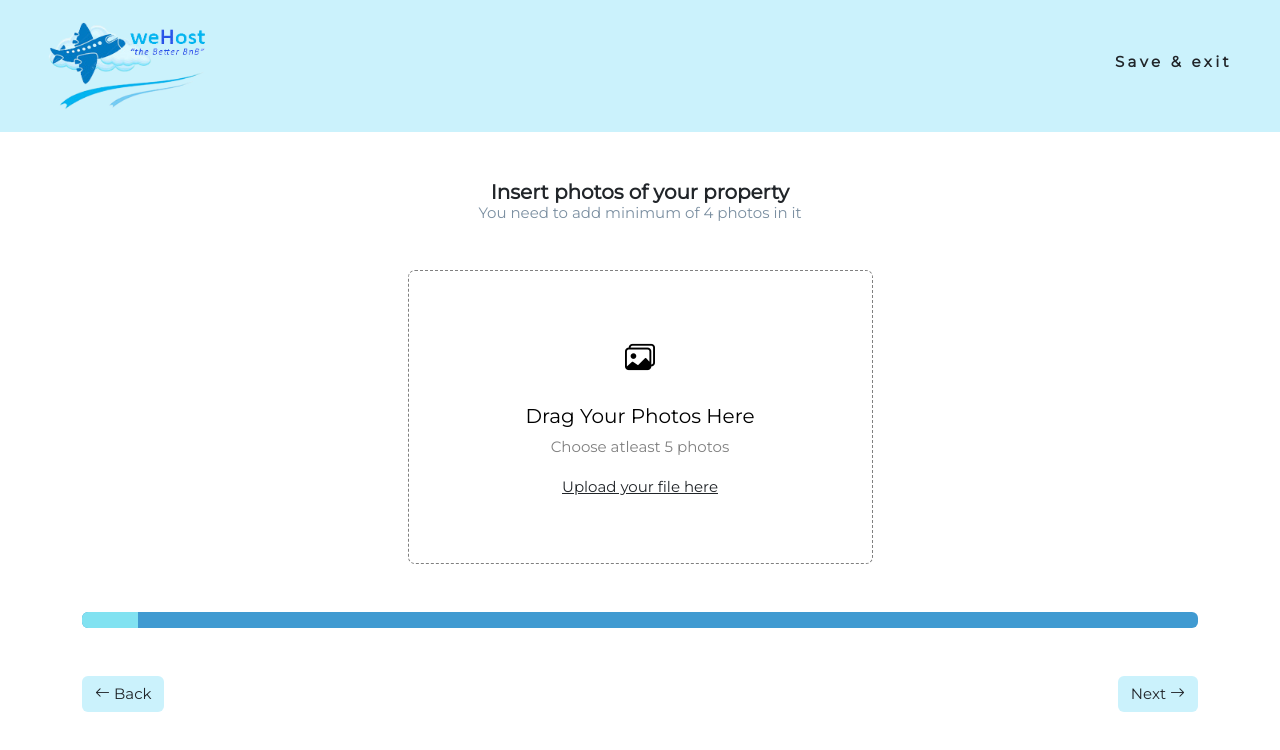
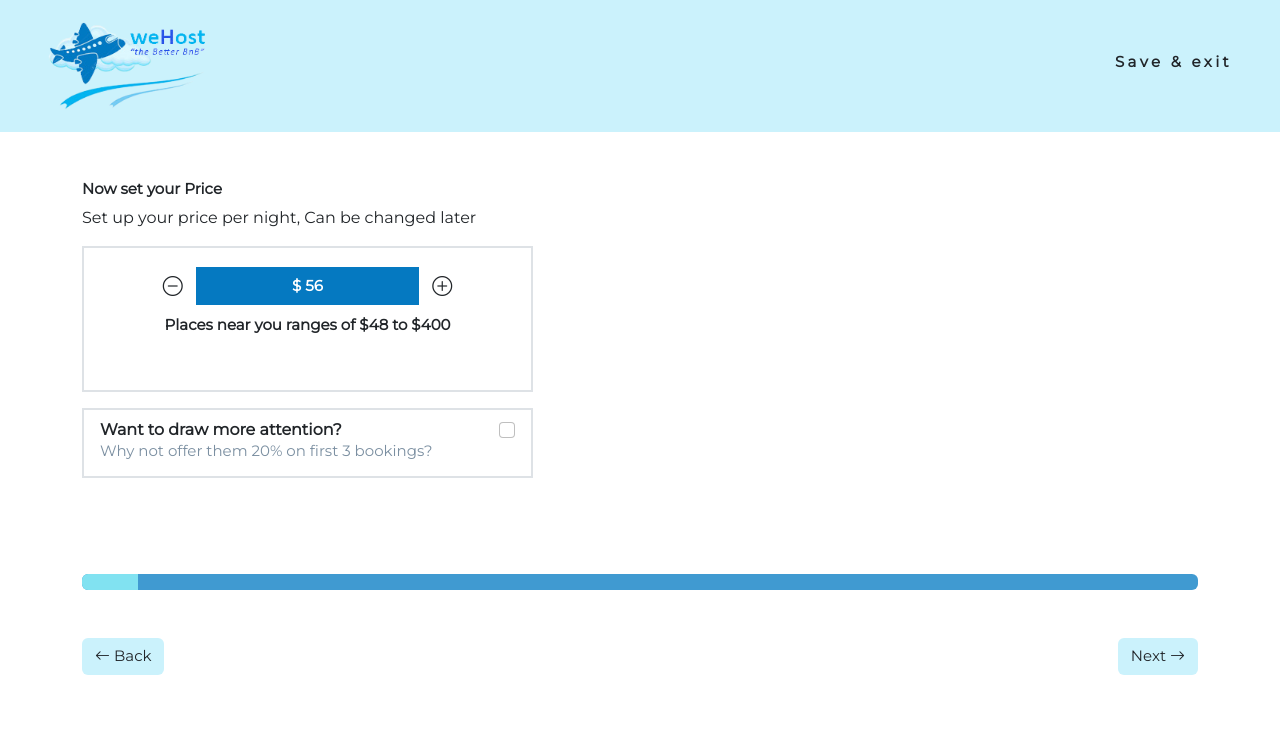
Before and after one commit to BalteeBhaii/WeHost, a React (Create React App) app: page /property in a window 1280 px wide. Both pictures are taken after a click on the button "Back". Shown: the top 750 px of the page. Built offline with nearby package versions, Linux system fonts and the light colour scheme.

Commit message:
property models added

```diff
--- a/src/components/homePageComponents/destination/destination.js
+++ b/src/components/homePageComponents/destination/destination.js
@@ -277,7 +277,9 @@ const Destination = () => {
                 </th>
                 <th className="border-0">
                   <div className='button-column'>
-                    <button className='btn btn-primary bottom-button bi' id='things'>Things to Do</button>
+                    <Link to='/host'>
+                      <button className='btn btn-primary bottom-button bi' id='things'>Things to Do</button>
+                    </Link>
                   </div>
                 </th>
                 <th className="border-0">
--- /dev/null
+++ b/src/components/verifyPropertyComponent/fiveTenStep.js
@@ -0,0 +1,32 @@
+import React from 'react';
+const FiveTenStep = () => {
+    return (
+        <div className='container my-5'>
+            <div className='row'>
+                <div className='col-12 col-md-6 col-lg-4'>
+                    <div className='mb-5 fiveteen-step-text'>
+                        <h2>Just one last step and we are ready to go.</h2>
+                        <h6>Does your place offers any of the following?</h6>
+                    </div>
+                    <div className='d-flex justify-content-between mb-3 fw-semibold'>
+                        <label className="form-check-label" for="flexCheckDefault">Security camera</label>
+                        <input className="form-check-input border border-secondary shadow-none" type="checkbox" value="" id="flexCheckDefault"/>
+                    </div>
+                    <div className='d-flex justify-content-between mb-3 fw-semibold'>
+                        <label className="form-check-label" for="flexCheckDefault">Weapons</label>
+                        <input className="form-check-input border border-secondary shadow-none" type="checkbox" value="" id="flexCheckDefault"/>
+                    </div>
+                    <div className='d-flex justify-content-between mb-3 fw-semibold'>
+                        <label className="form-check-label" for="flexCheckDefault">Dangerous Animals</label>
+                        <input className="form-check-input border border-secondary shadow-none" type="checkbox" value="" id="flexCheckDefault"/>
+                    </div>
+                    <hr/>
+                    <p className='mb-1 fw-semibold'>Note: </p>
+                    <h6 className='fw-semibold'>Please be sure you have read our policy</h6>
+                </div>
+            </div>
+        </div>
+     );
+}
+
+export default FiveTenStep;
--- /dev/null
+++ b/src/components/verifyPropertyComponent/fourTenStep.js
@@ -0,0 +1,41 @@
+import React, { useState } from 'react';
+const FourTenStep = () => {
+    const [counter, setCounter] = useState(56)
+    return (
+        <div className='container my-5'>
+            <div className='row'>
+                <div className='col-12 col-md-8 col-lg-5'>
+                    <div className='fourteen-step-text'>
+                        <h6>Now set your Price</h6>
+                        <p>Set up your price per night, Can be changed later</p>
+                    </div>
+                    <div className='border border-2 mb-3'>
+                        <div className='pt-3 pb-5'>
+                            <div className='d-flex justify-content-center align-items-center fourteen-step-text'>
+                                <button className='btn'><i className="bi bi-dash-circle fs-5"></i></button>
+                                <span className='w-50 text-center  text-white py-2' style={{backgroundColor: '#0579C1'}}>$ {counter}</span>
+                                <button className='btn'><i className="bi bi-plus-circle fs-5"></i></button>
+                            </div>
+                            <div className='text-center fourteen-step-text mt-2'>
+                                <h6>Places near you ranges of $48 to $400</h6>
+                            </div>
+                        </div>
+                    </div>
+                    <div className='border border-2 mb-5'>
+                        <div className='px-3 py-2'>
+                            <div className='d-flex justify-content-between'>
+                                <label className="form-check-label fw-semibold" for="flexCheckDefault">Want to draw more attention?</label>
+                                <input className="form-check-input" type="checkbox" value="" id="flexCheckDefault"/>
+                            </div>
+                            <div>
+                                <h4>Why not offer them 20% on first 3 bookings?</h4>
+                            </div>
+                        </div>
+                    </div>
+                </div>
+            </div>
+        </div>
+     );
+}
+
+export default FourTenStep;
--- /dev/null
+++ b/src/components/verifyPropertyComponent/sixtenStep.js
@@ -0,0 +1,36 @@
+import React from 'react';
+const SixTenStep = () => {
+    return (
+        <div className='container my-5'>
+            <div className='row'>
+                <div className='col-12 col-md-6 col-lg-4'>
+                    <div className='mb-4'>
+                        <h5>We are almost done</h5>
+                        <p className='fs-6 text-muted'>Please provide us your details</p>
+                    </div>
+                    <div className='d-flex mb-2'>
+                        <input className='form-control me-1 rounded-0' type='text' placeholder='First Name'/>
+                        <input className='form-control rounded-0' type='text' placeholder='Last Name'/>
+                    </div>
+                        <input className='form-control mb-2 rounded-0' type='number' placeholder='Phone Number'/>
+                        <input className='form-control mb-2 rounded-0' type='number' placeholder='Cnic Number'/>
+                        <input type='text' className='form-control mb-2 rounded-0' placeholder='Region'/>
+                        <div className="input-group mb-2">
+                            <input type="Date" className="form-control rounded-0" placeholder="Recipient's username" aria-label="Recipient's username" aria-describedby="button-addon2"/>
+                            <span className='input-group-text bg-white rounded-0'>Date of birth</span>
+                        </div>
+                        <div className="input-group mb-2">
+                            <input type="text" className="form-control rounded-0" placeholder="Upload your photo here" aria-label="Recipient's username" aria-describedby="button-addon2"/>
+                            <button className="btn btn-outline-secondary border px-3 rounded-0" type="button" id="button-addon2">Upload</button>
+                        </div>
+                        <div class="d-flex align-items-center" role="alert">
+                            <i class="bi bi-exclamation-circle pe-2"></i>
+                            <div>Please provide us clear photo of your face</div>
+                        </div>
+                </div>
+            </div>
+        </div>
+     );
+}
+
+export default SixTenStep;
--- a/src/components/weHost/weHost.js
+++ b/src/components/weHost/weHost.js
@@ -1,4 +1,5 @@
 import React from 'react';
+import { Link } from "react-router-dom";
 const WeHost = () => {
     return (
         <>
@@ -62,7 +63,9 @@ const WeHost = () => {
                                                 </p>
                                         </div>
                                         <div className='wehost-button'>
-                                            <button className='btn'><i className="bi bi-house-add pe-1"></i>Start Now</button>
+                                            <Link to='/property'>
+                                                <button className='btn'><i className="bi bi-house-add pe-1"></i>Start Now</button>
+                                            </Link>
                                         </div>
                                     </div>
                                 </div>
--- a/src/components/weHost/weHostHeader.js
+++ b/src/components/weHost/weHostHeader.js
@@ -5,7 +5,7 @@ const WeHostHeader = () => {
             <div className='container-fluid py-3 header-section-padding'>
                 <div className='d-flex justify-content-between align-items-center'>
                     <div className='propertyHeaderWidth'>
-                        <a href='/property'>
+                        <a href='/'>
                             <img src='/images/logo.png' width={'100%'} height={'100%'}/>
                         </a>
                     </div>
--- a/src/globalcss/styles.css
+++ b/src/globalcss/styles.css
@@ -252,6 +252,20 @@
 
 .welcome-images img{
     height: 100%;
+}
+
+.fourteen-step-text h6, span{
+    font-size: 15px;
+    font-weight: 600;
+}
+
+.fiveteen-step-text h6{
+    font-size: 15px;
+}
+
+.fiveteen-step-text h2{
+    font-weight: 600;
+    font-size: 16px;
 }
 
 /* ****************************** WEHOST CSS *************************** */
--- a/src/pages/verifyPropertyPage.js
+++ b/src/pages/verifyPropertyPage.js
@@ -12,9 +12,12 @@ import StepTwo from '../components/verifyPropertyComponent/stepTwo';
 import SeventhStep from '../components/verifyPropertyComponent/seventhStep';
 import EightStep from '../components/verifyPropertyComponent/eightStep';
 import NinethStep from '../components/verifyPropertyComponent/ninethStep';
+import SixTenStep from '../components/verifyPropertyComponent/sixtenStep';
+import FiveTenStep from '../components/verifyPropertyComponent/fiveTenStep';
+import FourTenStep from '../components/verifyPropertyComponent/fourTenStep';
 import '../globalcss/styles.css';
 const VerifyPropertyPage = () => {
-    const [page, setPage] = useState(10)
+    const [page, setPage] = useState(15)
     return (
         <>
             <PropertyHeader/>
@@ -31,6 +34,9 @@ const VerifyPropertyPage = () => {
                     {(page === 8) && <SeventhStep/>}
                     {(page === 9) && <EightStep/>}
                     {(page === 10) && <NinethStep />}
+                    {(page === 14) && <FourTenStep />}
+                    {(page === 15) && <FiveTenStep />}
+                    {(page === 16) && <SixTenStep />}
                     <div className='position-relative container'>
                         <div className="progress my-5" style={{background: '#0079c2bf'}}>
                             <div className="progress-bar" style={{width: '5%', background: '#81E2F1'}}></div>
```
